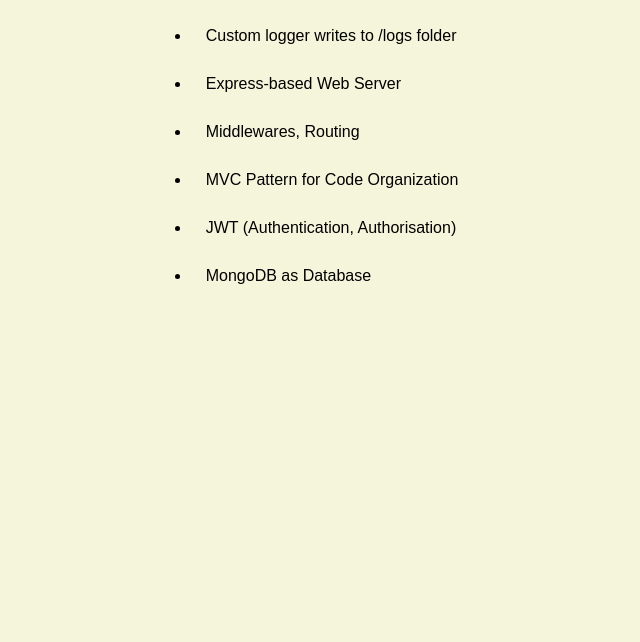
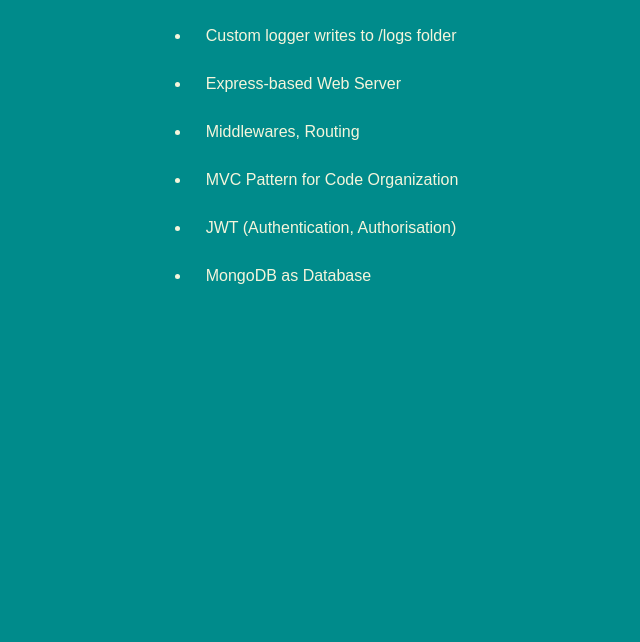
Before and after one commit to vonderklaas/node-rest-api, a website: page views/index.html in a window 1280 px wide. Shown: the part 158-800 px from the top of the page, without its empty margins (308-948 px from the left). Drawn offline with Linux system fonts and the light colour scheme; files that its build step writes are made by us from their sources.

Commit message:
Small improvements, style tweaks

```diff
--- a/public/css/style.css
+++ b/public/css/style.css
@@ -3,8 +3,8 @@
   padding: 15px;
   box-sizing: border-box;
   font-family: sans-serif;
-  background-color: beige;
-  color: black;
+  background-color: darkcyan;
+  color: beige;
 }
 
 body {
@@ -13,3 +13,7 @@
   align-items: center;
   flex-direction: column;
 }
+
+ul > li {
+  font-size: 1rem;
+}
```
Also changed, not shown: 2 other files.
